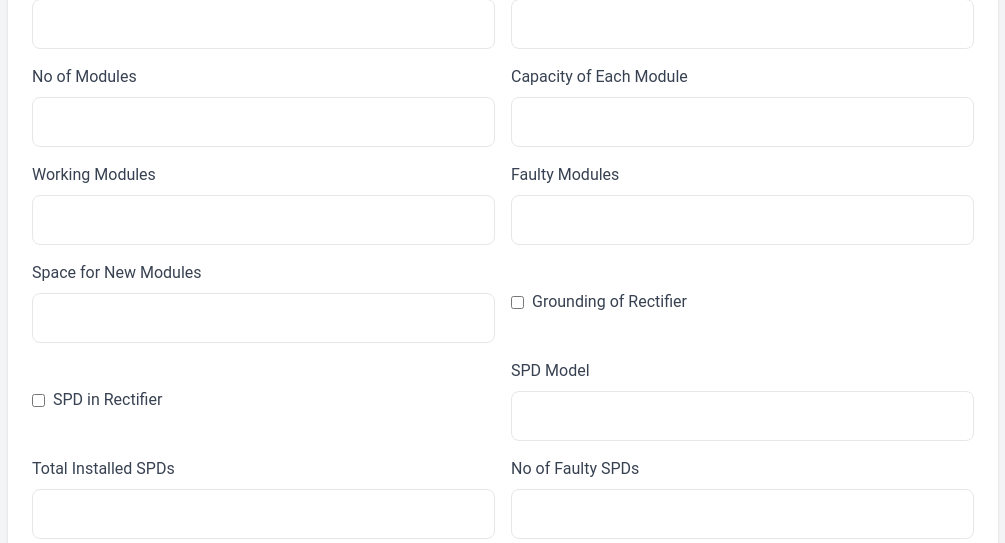
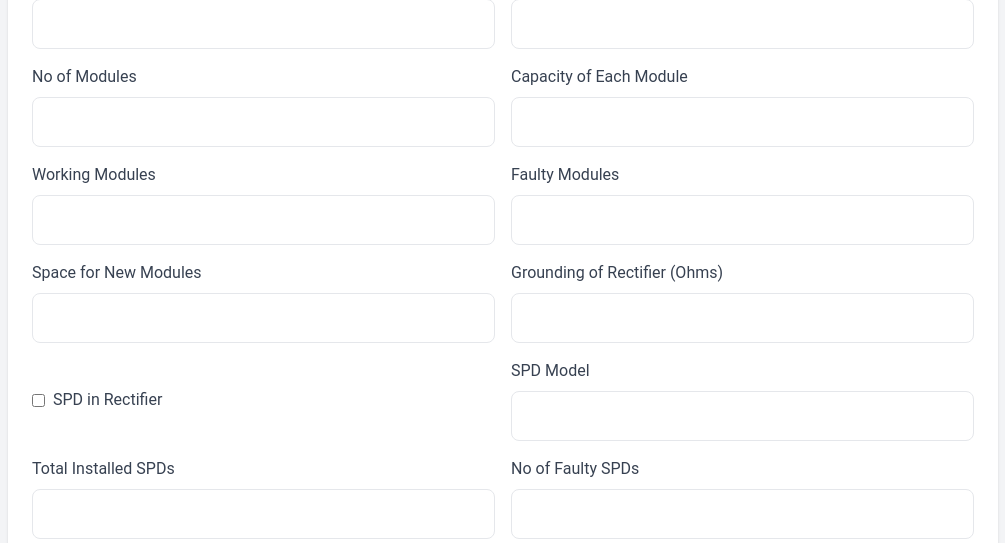
Before and after one commit to emdportal/emdportal, a Flask app: template templates/add.html in a window 1280 px wide. Shown: the part 1172-1715 px from the top of the page, without its empty margins (262-1267 px from the left). Run offline with Flask 3, Linux system fonts and the light colour scheme; the template is opened without the code that fills it, so the values that code supplies are empty; parts of the project's set-up code (start-up, migrations or seed data) failed here and were passed over; some libraries are stand-ins or nearby versions.

Commit message:
fixing for grounding
Signed-off-by: itsXRP <itsxrproms@gmail.com>

```diff
--- a/app.py
+++ b/app.py
@@ -540,8 +540,8 @@ def edit(sn):
             space_for_new_modules_list = request.form.getlist('space_for_new_modules[]')
             general.power_info.space_for_new_modules = int(space_for_new_modules_list[0]) if space_for_new_modules_list and space_for_new_modules_list[0].strip() else None
 
-            rounding_of_rectifiers = request.form.getlist('grounding_of_rectifier[]')
-            general.power_info.grounding_of_rectifier = grounding_of_rectifiers and grounding_of_rectifiers[0] == 'on'
+            grounding_of_rectifier = request.form.getlist('grounding_of_rectifier[]')
+            general.power_info.grounding_of_rectifier = grounding_of_rectifier[0] if grounding_of_rectifier and grounding_of_rectifier[0].strip() else None
 
             spd_in_rectifiers = request.form.getlist('spd_in_rectifier[]')
             general.power_info.spd_in_rectifier = spd_in_rectifiers and spd_in_rectifiers[0] == 'on'
--- a/templates/add.html
+++ b/templates/add.html
@@ -148,9 +148,9 @@
                     <label class="block text-gray-700 mb-2">Space for New Modules</label>
                     <input type="number" name="space_for_new_modules[]" value="{{ general.power_info.space_for_new_modules if general and general.power_info else '' }}" class="w-full p-3 border rounded-lg focus:outline-none focus:ring-2 focus:ring-blue-500">
                 </div>
-                <div class="flex items-center">
-                    <input type="checkbox" name="grounding_of_rectifier[]" {% if general and general.power_info and general.power_info.grounding_of_rectifier %}checked{% endif %} class="mr-2">
-                    <label class="text-gray-700">Grounding of Rectifier</label>
+                <div>
+                    <label class="block text-gray-700 mb-2">Grounding of Rectifier (Ohms)</label>
+                    <input type="text" name="grounding_of_rectifier[]" value="{{ general.power_info.grounding_of_rectifier if general and general.power_info else '' }}" class="w-full p-3 border rounded-lg focus:outline-none focus:ring-2 focus:ring-blue-500">
                 </div>
                 <div class="flex items-center">
                     <input type="checkbox" name="spd_in_rectifier[]" {% if general and general.power_info and general.power_info.spd_in_rectifier %}checked{% endif %} class="mr-2">
```
